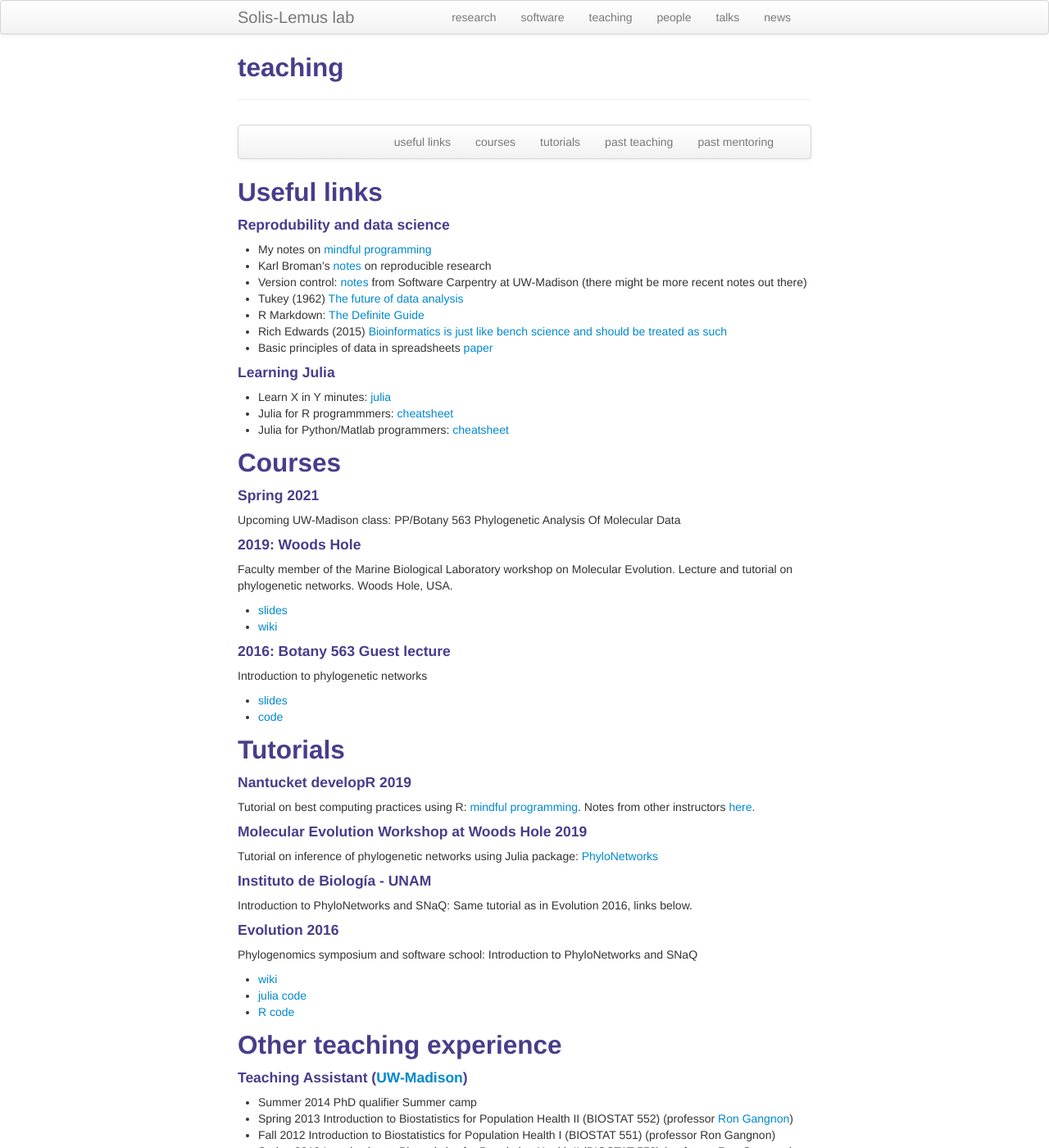
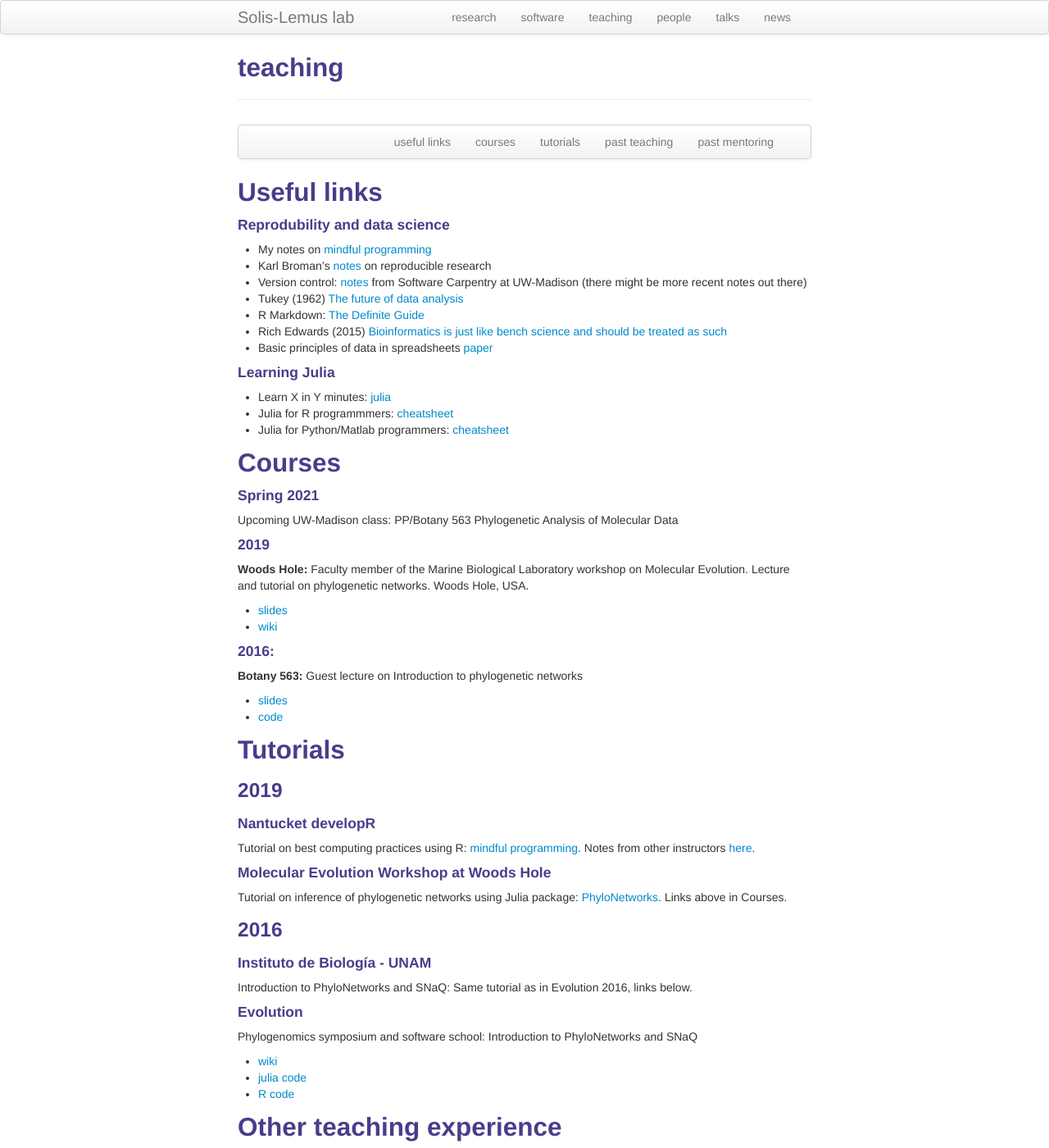
Before and after one commit to solislemuslab/solislemuslab.github.io, a Jekyll site: the page built from pages/teaching.md, in a window 1280 px wide and 1400 px high. Shown: the whole window at 82% size. Built offline with Jekyll 4.4.1, drawn with Linux system fonts in a browser that asks for light colours.

Commit message:
updated teaching

```diff
--- a/pages/teaching.md
+++ b/pages/teaching.md
@@ -36,30 +36,32 @@ description: Claudia Solis-Lemus' teaching
 
 #### Spring 2021
 
-Upcoming UW-Madison class: PP/Botany 563 Phylogenetic Analysis Of Molecular Data
+Upcoming UW-Madison class: PP/Botany 563 Phylogenetic Analysis of Molecular Data
 
-#### 2019: Woods Hole
-Faculty member of the Marine Biological Laboratory workshop on Molecular Evolution. Lecture and tutorial on phylogenetic networks. Woods Hole, USA.
+#### 2019
+**Woods Hole:** Faculty member of the Marine Biological Laboratory workshop on Molecular Evolution. Lecture and tutorial on phylogenetic networks. Woods Hole, USA.
   - [slides](https://www.stat.wisc.edu/~claudia/talk-networks-mbl.pdf)
   - [wiki](https://github.com/crsl4/PhyloNetworks.jl/wiki)
 
-#### 2016: Botany 563 Guest lecture
-Introduction to phylogenetic networks
+#### 2016:
+**Botany 563:** Guest lecture on Introduction to phylogenetic networks
   - [slides](http://www.stat.wisc.edu/~claudia/networks_talkBotany.pdf)
   - [code](http://www.stat.wisc.edu/~claudia/smallTutorialBotany.jl)
 
 ## <a name="tutorials"></a>Tutorials
 
-#### Nantucket developR 2019
-Tutorial on best computing practices using R: [mindful programming](https://github.com/crsl4/mindful-programming). Notes from other instructors [here](https://github.com/NantucketDevelopeR/2019Workshop).
+### 2019
+#### Nantucket developR
+Tutorial on best computing practices using R: [mindful programming](https://github.com/crsl4/mindful-programming/blob/master/lecture.md). Notes from other instructors [here](https://github.com/NantucketDevelopeR/2019Workshop).
 
-#### Molecular Evolution Workshop at Woods Hole 2019
-Tutorial on inference of phylogenetic networks using Julia package: [PhyloNetworks](https://github.com/crsl4/PhyloNetworks.jl/wiki)
+#### Molecular Evolution Workshop at Woods Hole
+Tutorial on inference of phylogenetic networks using Julia package: [PhyloNetworks](https://github.com/crsl4/PhyloNetworks.jl/wiki). Links above in Courses.
 
+### 2016
 #### Instituto de Biolog&iacute;a - UNAM
 Introduction to PhyloNetworks and SNaQ: Same tutorial as in Evolution 2016, links below.
 
-#### Evolution 2016
+#### Evolution
 Phylogenomics symposium and software school: Introduction to PhyloNetworks and SNaQ
 
 - [wiki](https://github.com/crsl4/PhyloNetworks.jl/wiki)
```
